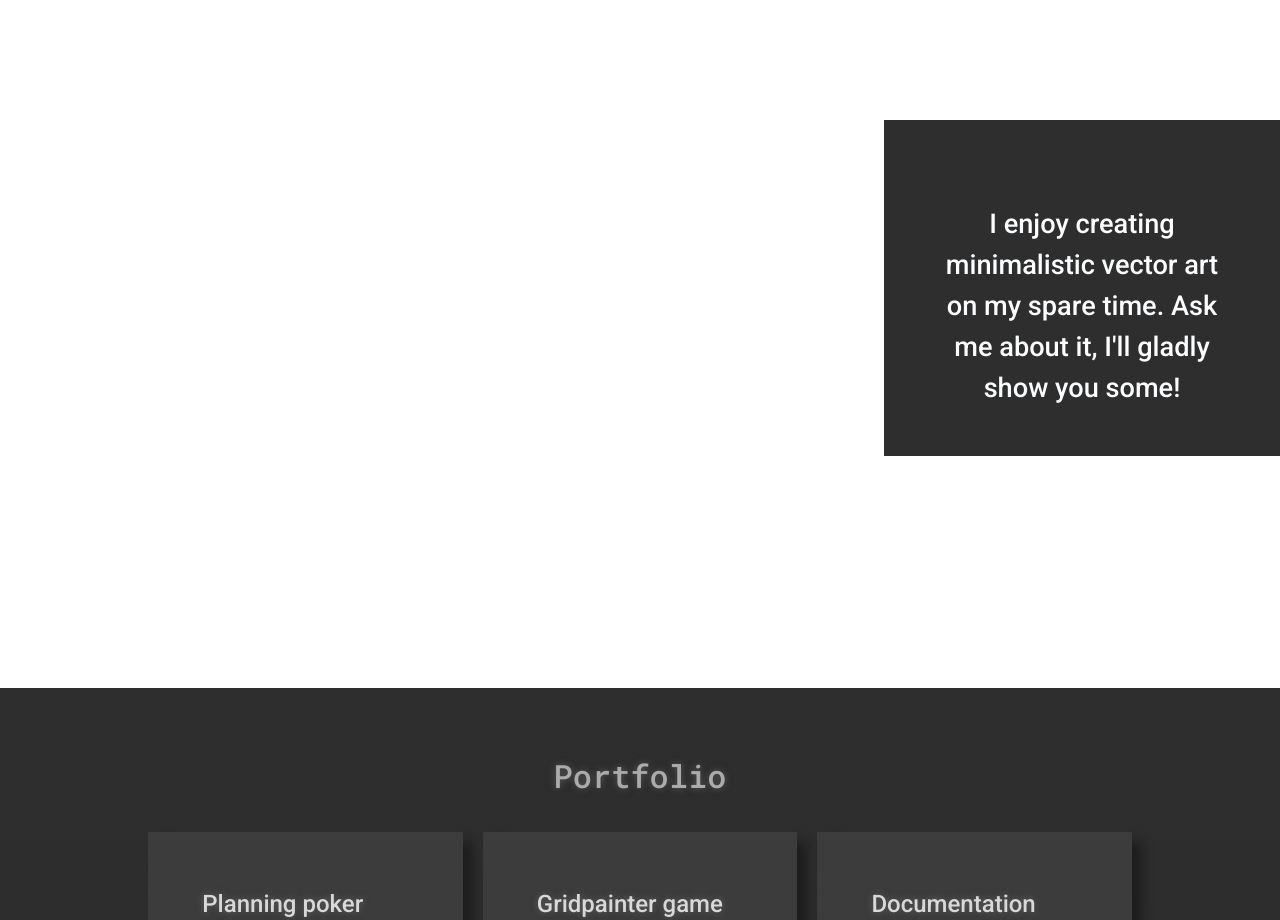
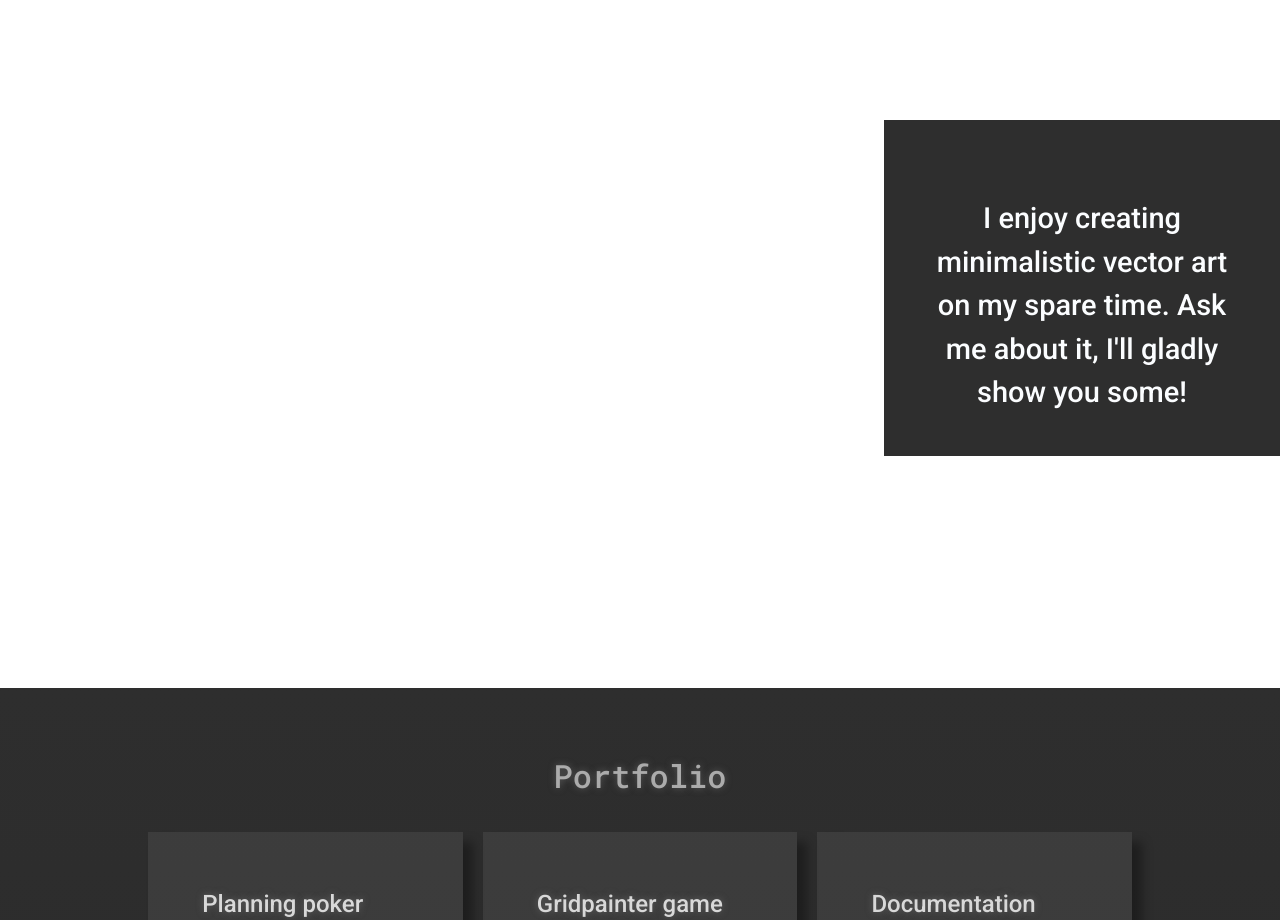
Before and after one commit to AcclaimedAP/acclaimedap.github.io, a website built with Vite: page index.html in a window 1280 px wide. Shown: the part 3040-3960 px from the top of the page. Built offline with nearby package versions, Linux system fonts and the light colour scheme; files whose address does not match are found by name.

Commit message:
Accessibility update

```diff
--- a/index.html
+++ b/index.html
@@ -56,7 +56,7 @@
       </section>
       <div class="fullpicture" id="mesvg">
         <aside>
-          <h4>I enjoy creating minimalistic vector art on my spare time. Ask me about it, I'll gladly show you some!</h4>
+          <h3>I enjoy creating minimalistic vector art on my spare time. Ask me about it, I'll gladly show you some!</h3>
         </aside>
       </div>
 
--- a/src/style.scss
+++ b/src/style.scss
@@ -220,7 +220,7 @@ section:first-child {
     background-color: rgba(15, 15, 15, 0.87);
     color: #fbfdff;
     height: 30vh;
-    font-size: 1.7rem;
+    font-size: 1.55rem;
     top: 50%;
     transform: translateY(-50%);
     padding: 48px;
```
